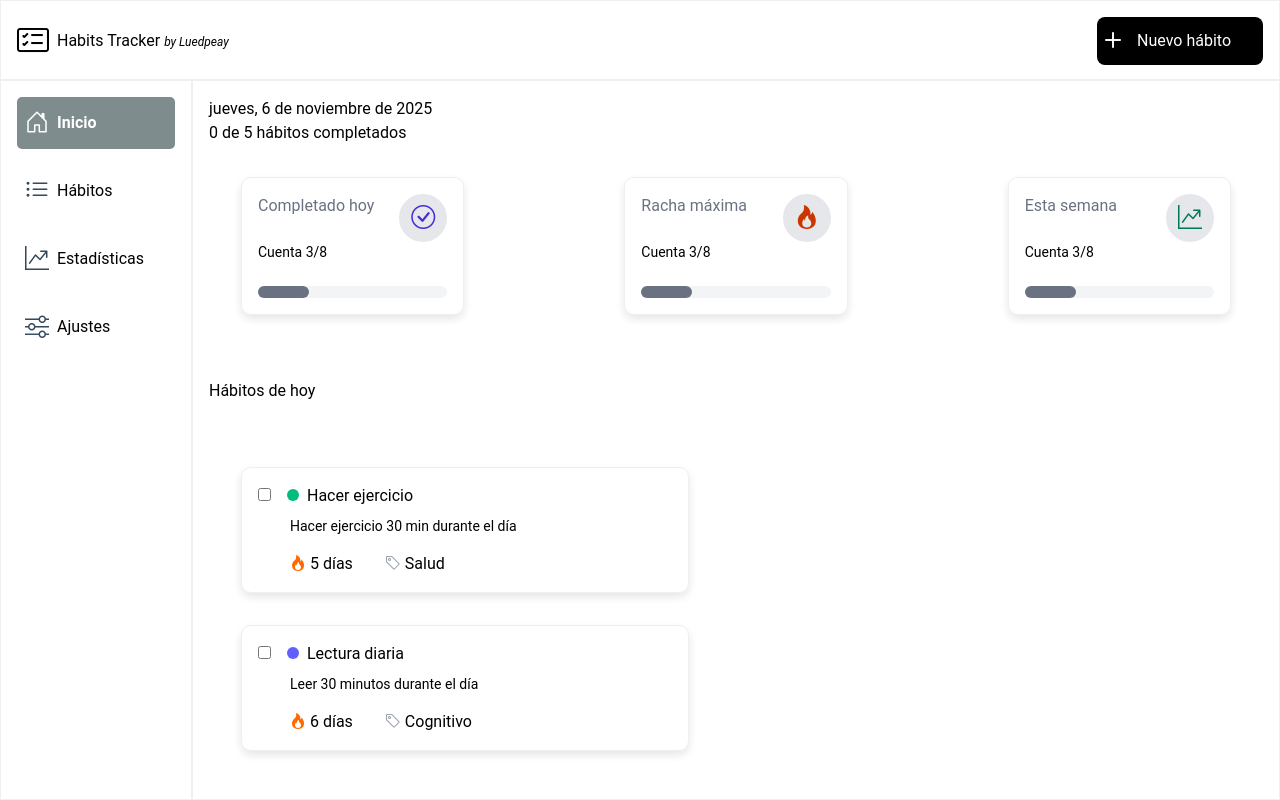
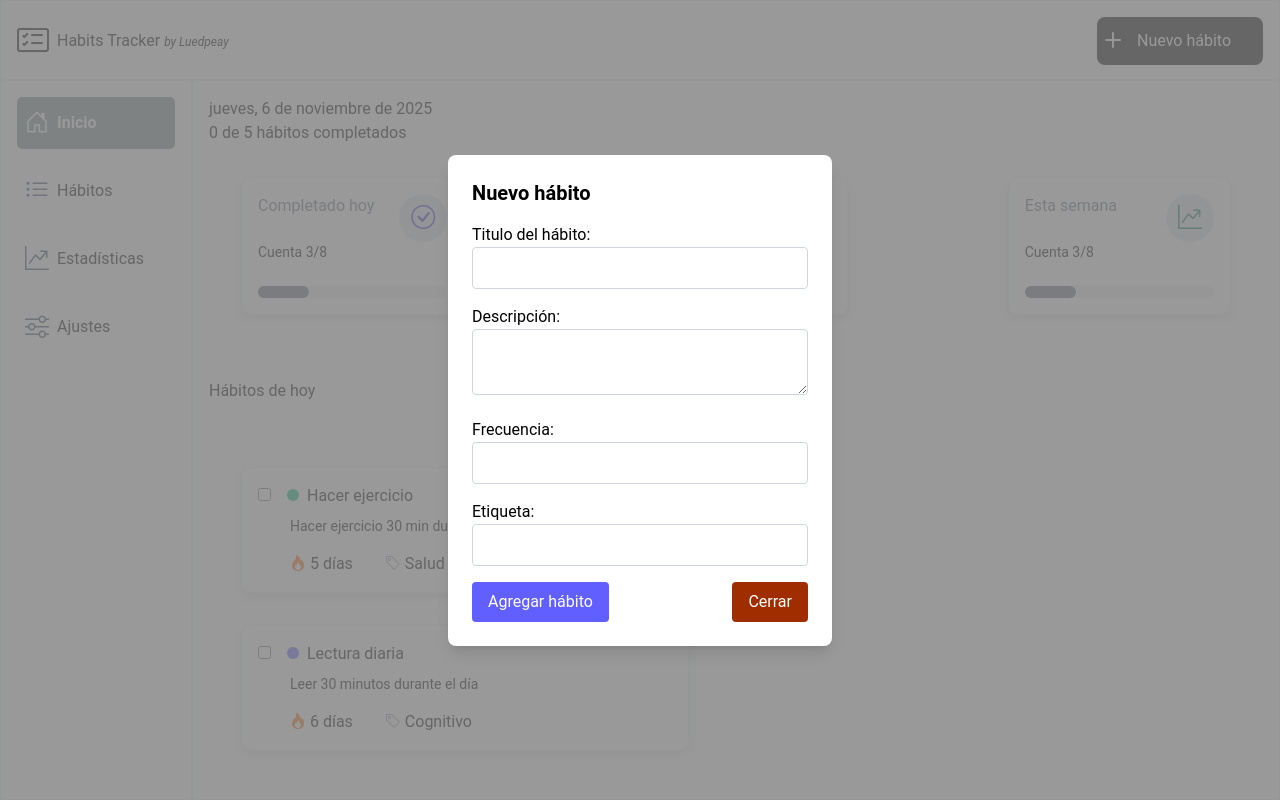
Before and after one commit to LuEdPeAy/habit-tracker, a Vue app: page / in a window 1280 px wide. Both pictures are taken after a click on the button "Nuevo hábito". Built offline with nearby package versions, Linux system fonts and the light colour scheme.

Commit message:
Feature: Added create new habit

```diff
--- a/package.json
+++ b/package.json
@@ -19,6 +19,7 @@
   "dependencies": {
     "bootstrap-icons": "^1.13.1",
     "pinia": "^3.0.3",
+    "sweetalert2": "^11.26.3",
     "vue": "^3.5.22"
   },
   "devDependencies": {
--- a/src/components/Logo.vue
+++ b/src/components/Logo.vue
@@ -1,8 +1,98 @@
 <script setup lang="ts">
+import { ref, onMounted, onUnmounted, type Ref } from 'vue';
+import Swal from 'sweetalert2'
+
+const showModal = ref(false)
+const titleHabit = ref('');
+const descriptionHabit = ref('');
+const frecuencyHabit = ref('');
+const tagHabit = ref('');
+
 defineProps<{
     nameProject: string,
     creator: string
 }>()
+
+function closeModal() {
+    showModal.value = false;
+}
+
+function handleKeydown(event: KeyboardEvent) {
+    if (event.key === 'Escape') closeModal()
+}
+
+function handleSubmitNewHabit() {
+    const inputValues = [
+        titleHabit,
+        descriptionHabit,
+        frecuencyHabit,
+        tagHabit
+    ];
+
+    if (makeFormValidation(inputValues)) {
+        if (localStorage.getItem('habits')) {
+            const habits = JSON.parse(localStorage.getItem('habits') || '[]');
+            habits.push({
+                title: titleHabit.value,
+                description: descriptionHabit.value,
+                frequency: frecuencyHabit.value,
+                tag: tagHabit.value,
+                completed: false
+            });
+            localStorage.setItem('habits', JSON.stringify(habits));
+        } else {
+            const habits = [{
+                title: titleHabit.value,
+                description: descriptionHabit.value,
+                frequency: frecuencyHabit.value,
+                tag: tagHabit.value,
+                completed: false
+            }];
+            localStorage.setItem('habits', JSON.stringify(habits));
+
+        }
+        showModal.value = false;
+        cleanInputs();
+        Swal.fire({
+            title: "Éxito!",
+            text: "Se ha guardado correctamente el hábito.",
+            icon: "success"
+        });
+
+
+    } else {
+        console.log('envio false');
+    }
+}
+
+function checkIsInputValid(input: Ref<string>): boolean {
+    return input.value !== '';
+}
+
+function makeFormValidation(inputValues) {
+    const validated = inputValues.every(input => checkIsInputValid(input));
+    if (!validated) {
+        Swal.fire({
+            title: "Oops...",
+            text: "Se necesitan completar todos los campos para continuar",
+            icon: "error"
+        });
+        return false;
+    }
+
+    return true;
+}
+
+function cleanInputs() {
+    titleHabit.value = '';
+    descriptionHabit.value = '';
+    frecuencyHabit.value = '';
+    tagHabit.value = '';
+}
+
+onMounted(() => window.addEventListener('keydown', handleKeydown))
+onUnmounted(() => window.removeEventListener('keydown', handleKeydown))
+
 </script>
 
 <template>
@@ -11,9 +101,47 @@ defineProps<{
             <i class="bi bi-card-checklist icono-ht"></i>
             <span>{{ nameProject }} <span class="creator">by {{ creator }}</span></span>
         </div>
-        <button type="button" class="bg-black rounded-lg text-white aling-icon-text pr-2em">
+        <button @click="showModal = true" type="button"
+            class="bg-black rounded-lg text-white aling-icon-text pr-2em cursor-pointer">
             <i class="bi bi-plus icono-ht"></i><span>Nuevo hábito</span>
         </button>
+    </div>
+    <!-- Fondo oscuro -->
+    <div v-if="showModal" @keydown.esc="closeModal" tabindex="0" class="fixed inset-0 backdrop-invert backdrop-opacity-40 flex items-center justify-center z-50
+        transition-opacity duration-1000 ease-out opacity-1000">
+        <!-- Contenedor del modal -->
+        <div ref="modalRef"
+            class="bg-white rounded-lg shadow-lg p-6 w-96 transform transition-all duration-500 ease-out scale-100 translate-y-0">
+            <h2 class="text-xl font-semibold mb-4">Nuevo hábito</h2>
+            <div class="flex">
+                <form @submit.prevent="handleSubmitNewHabit">
+                    <label for="title">Titulo del hábito:</label>
+                    <input v-model="titleHabit" type="text" id="title" name="title"
+                        class="border border-gray-300 rounded w-full mb-4 p-2">
+
+                    <label for="description">Descripción:</label>
+                    <textarea v-model="descriptionHabit" id="description" name="description"
+                        class="border border-gray-300 rounded w-full mb-4 p-2"></textarea>
+
+                    <label for="frequency">Frecuencia:</label>
+                    <input v-model="frecuencyHabit" type="text" id="frequency" name="frequency"
+                        class="border border-gray-300 rounded w-full mb-4 p-2">
+
+                    <label for="tag">Etiqueta:</label>
+                    <input v-model="tagHabit" type="text" id="tag" name="tag"
+                        class="border border-gray-300 rounded w-full mb-4 p-2">
+
+                    <div class="flex justify-between">
+                        <button type="submit"
+                            class="cursor-pointer bg-indigo-500 text-white px-4 py-2 rounded hover:bg-indigo-400">Agregar
+                            hábito</button>
+                        <button @click="showModal = false"
+                            class="cursor-pointer bg-orange-800 text-white px-4 py-2 rounded hover:bg-orange-600">Cerrar</button>
+                    </div>
+                </form>
+            </div>
+
+        </div>
     </div>
 </template>
 
@@ -44,4 +172,8 @@ defineProps<{
     justify-content: space-between;
     align-items: center;
 }
+
+.pointer {
+    cursor: pointer;
+}
 </style>
--- /dev/null
+++ b/src/components/shared/components/modal-tail.vue
@@ -0,0 +1,24 @@
+<script setup lang="ts">
+import { defineEmits } from 'vue';
+const emit = defineEmits<{
+    (e: 'showModalEmit'): void
+}>();
+
+function emitirShowModal() {
+    emit('showModalEmit');
+}
+</script>
+<template>
+    <div
+        class="fixed inset-0 backdrop-invert backdrop-opacity-40 flex items-center justify-center z-50 transition-opacity duration-1000 ease-out opacity-1000">
+        <!-- Contenedor del modal -->
+        <div
+            class="bg-white rounded-lg shadow-lg p-6 w-96 transform transition-all duration-500 ease-out scale-100 translate-y-0">
+            <h2 class="text-xl font-semibold mb-4">Título del Modal</h2>
+            <p class="text-gray-700 mb-4">Este es el contenido del modal.</p>
+            <button @click="emitirShowModal"
+                class="bg-blue-500 text-white px-4 py-2 rounded hover:bg-blue-600">Cerrar</button>
+        </div>
+    </div>
+</template>
+<style></style>
```
Also changed, not shown: 1 other file (tests, documents, lock files or other folders).
